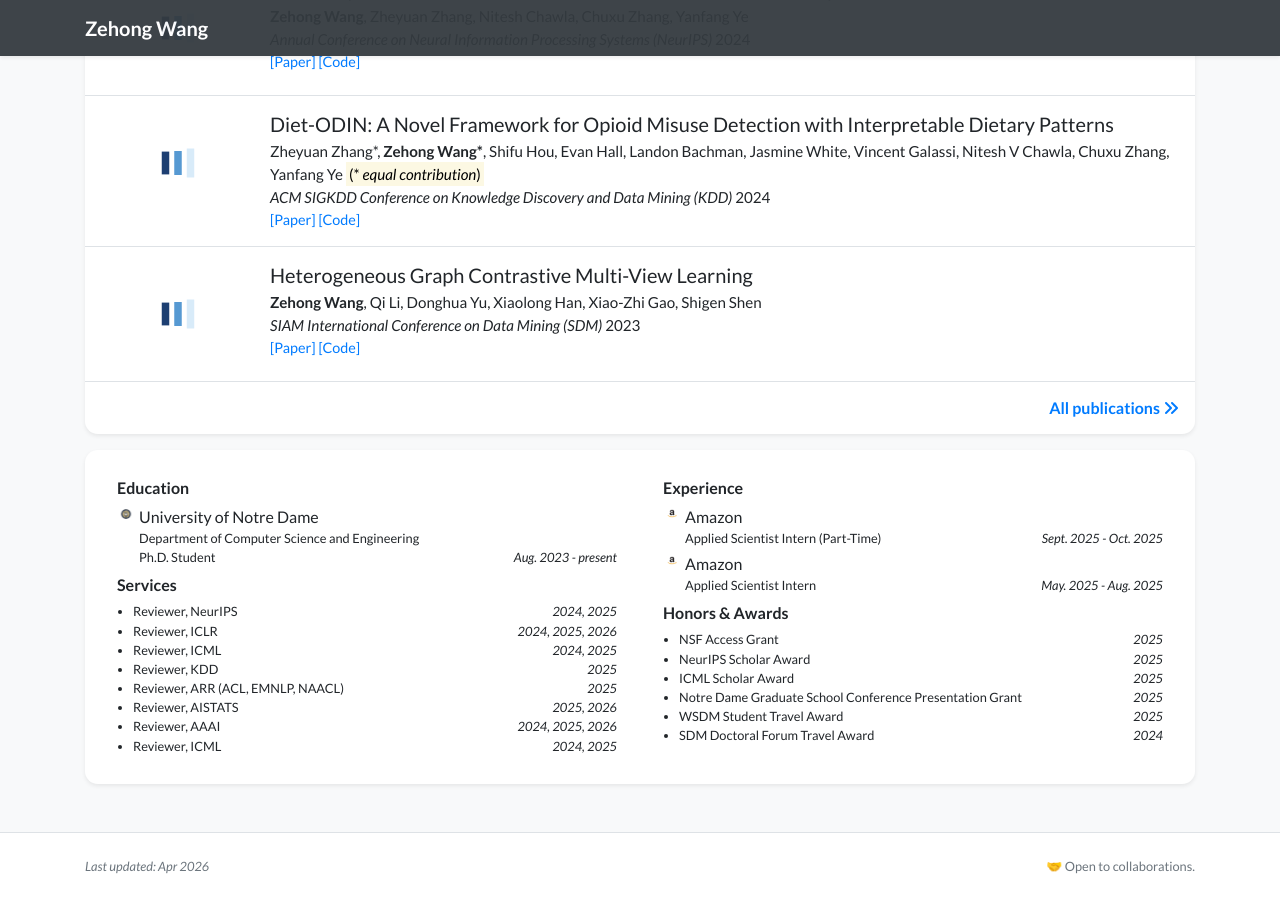
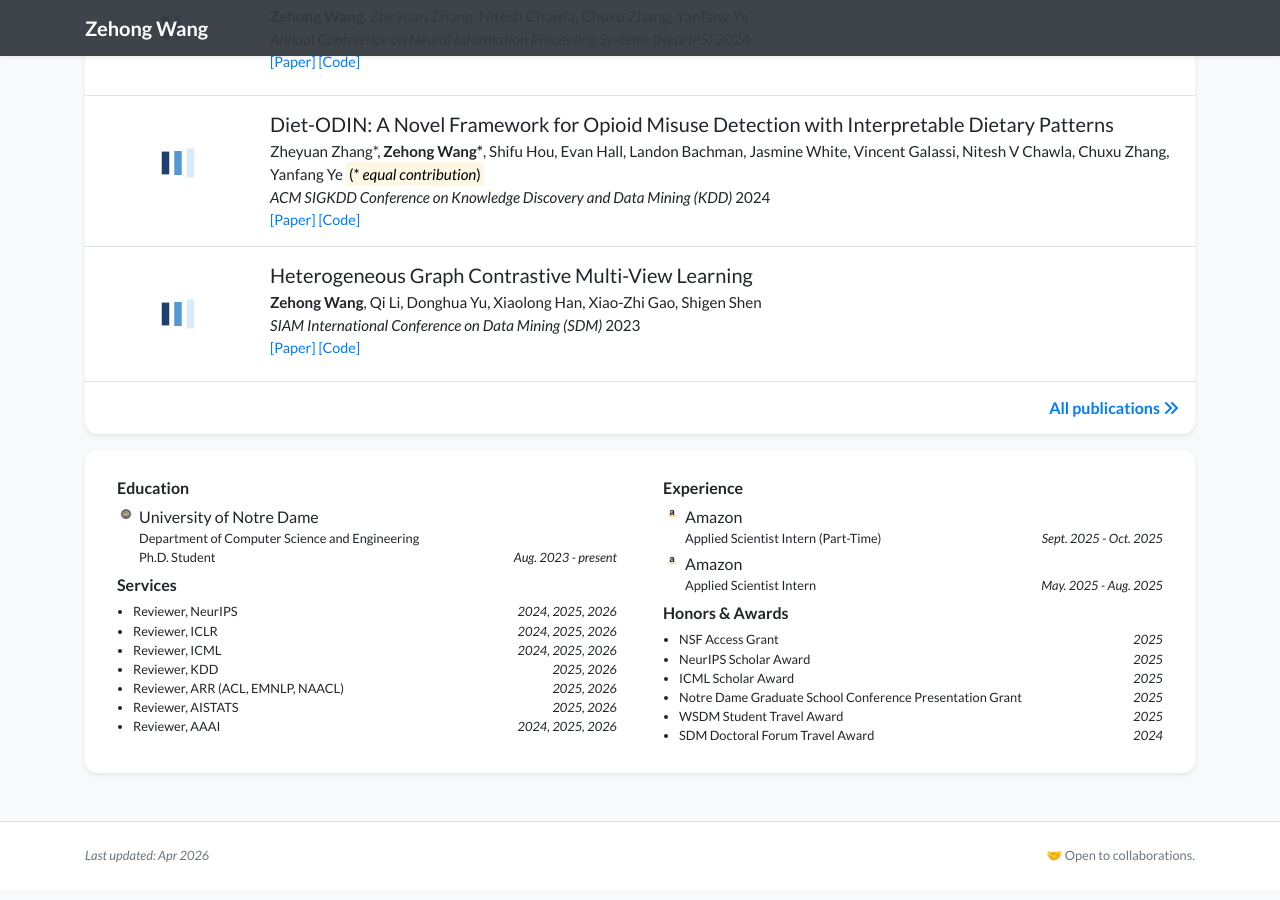
Before and after one commit to Zehong-Wang/Zehong-Wang.github.io, a Jekyll site: the page built from index.html, in a window 1280 px wide and 900 px high, scrolled down 3765 px. Built offline with Jekyll 4.4.1, drawn with Linux system fonts in a browser that asks for light colours; nearby versions of some CDN libraries; a style sheet for code colours, icons or effects is not loaded.

Commit message:
update profiles

```diff
--- a/_data/profile.yml
+++ b/_data/profile.yml
@@ -92,18 +92,16 @@ awards:
 
 services:
 - name: Reviewer, NeurIPS
-  date: 2024, 2025
+  date: 2024, 2025, 2026
 - name: Reviewer, ICLR
   date: 2024, 2025, 2026
 - name: Reviewer, ICML
-  date: 2024, 2025
+  date: 2024, 2025, 2026
 - name: Reviewer, KDD
-  date: 2025
+  date: 2025, 2026
 - name: Reviewer, ARR (ACL, EMNLP, NAACL)
-  date: 2025
+  date: 2025, 2026
 - name: Reviewer, AISTATS
   date: 2025, 2026
 - name: Reviewer, AAAI
   date: 2024, 2025, 2026
-- name: Reviewer, ICML
-  date: 2024, 2025
```
